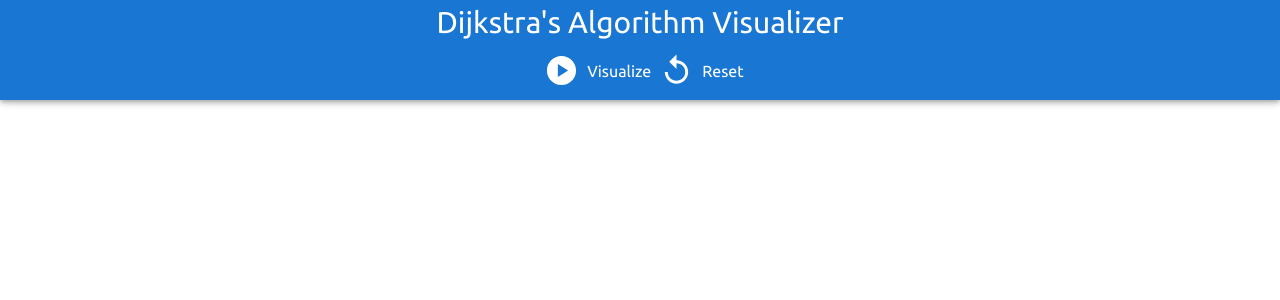
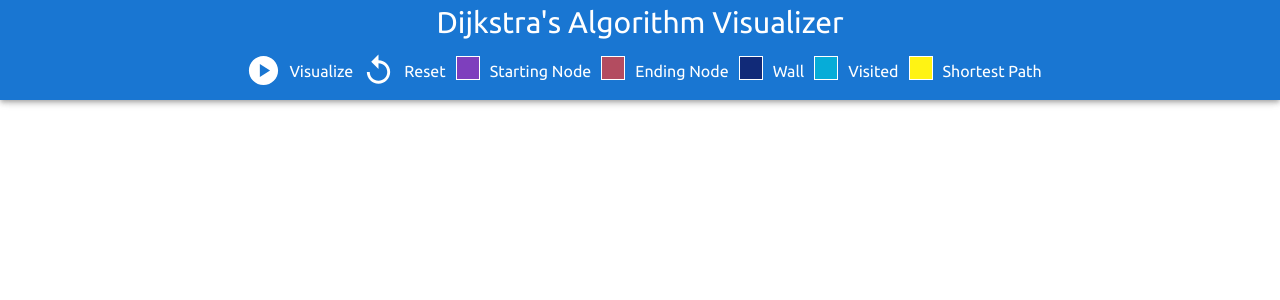
Before and after one commit to Wjpayne/dijkstra-visualizer, a React (Create React App) app: page / in a window 1280 px wide. Both pictures are taken after a click on the button "SKIP TUTORIAL". Shown: the top 300 px of the page. Built offline with nearby package versions, Linux system fonts and the light colour scheme.

Commit message:
add context to persist state

```diff
--- a/src/App.js
+++ b/src/App.js
@@ -3,8 +3,11 @@ import { Tutorial } from "./Tutorial/Tutorial";
 import "./App.css";
 import { LandingPage } from "./Visualizer/LandingPage";
 import { useState } from "react";
+import { useParams } from "./Visualizer/Context/CreateContext";
 
 function App() {
+  console.log(useParams());
+
   const font = "'Ubuntu', sans-serif";
 
   const theme = createTheme({
--- a/src/Tutorial/Pages/PageFive.jsx
+++ b/src/Tutorial/Pages/PageFive.jsx
@@ -61,7 +61,7 @@ export const PageFive = (props) => {
                   "&:hover": { backgroundColor: "transparent" },
                 }}
                 size="large"
-                disableRipple="true"
+                disableRipple
                 onClick={back}
               >
                 Back
@@ -74,7 +74,7 @@ export const PageFive = (props) => {
                   "&:hover": { backgroundColor: "transparent" },
                 }}
                 size="large"
-                disableRipple="true"
+                disableRipple
                 onClick={finish}
               >
                 Finish
--- a/src/Tutorial/Pages/PageFour.jsx
+++ b/src/Tutorial/Pages/PageFour.jsx
@@ -66,7 +66,7 @@ export const PageFour = (props) => {
                   "&:hover": { backgroundColor: "transparent" },
                 }}
                 size="large"
-                disableRipple="true"
+                disableRipple
                 onClick={back}
               >
                 Back
@@ -79,7 +79,7 @@ export const PageFour = (props) => {
                   "&:hover": { backgroundColor: "transparent" },
                 }}
                 size="large"
-                disableRipple="true"
+                disableRipple
                 onClick={next}
               >
                 Next
--- a/src/Tutorial/Pages/PageOne.jsx
+++ b/src/Tutorial/Pages/PageOne.jsx
@@ -59,7 +59,7 @@ export const PageOne = (props) => {
                 "&:hover": { backgroundColor: "transparent" },
               }}
               size="large"
-              disableRipple="true"
+              disableRipple
               onClick={next}
             >
               Start Tutorial
@@ -72,7 +72,7 @@ export const PageOne = (props) => {
                 "&:hover": { backgroundColor: "transparent" },
               }}
               size="large"
-              disableRipple="true"
+              disableRipple
               onClick={skip}
             >
               Skip Tutorial
--- a/src/Tutorial/Pages/PageThree.jsx
+++ b/src/Tutorial/Pages/PageThree.jsx
@@ -66,7 +66,7 @@ export const PageThree = (props) => {
                   "&:hover": { backgroundColor: "transparent" },
                 }}
                 size="large"
-                disableRipple="true"
+                disableRipple
                 onClick={back}
               >
                 Back
@@ -79,7 +79,7 @@ export const PageThree = (props) => {
                   "&:hover": { backgroundColor: "transparent" },
                 }}
                 size="large"
-                disableRipple="true"
+                disableRipple
                 onClick={next}
               >
                 Next
--- a/src/Tutorial/Pages/PageTwo.jsx
+++ b/src/Tutorial/Pages/PageTwo.jsx
@@ -63,7 +63,7 @@ export const PageTwo = (props) => {
                   "&:hover": { backgroundColor: "transparent" },
                 }}
                 size="large"
-                disableRipple="true"
+                disableRipple
                 onClick={back}
               >
                 Back
@@ -76,7 +76,7 @@ export const PageTwo = (props) => {
                   "&:hover": { backgroundColor: "transparent" },
                 }}
                 size="large"
-                disableRipple="true"
+                disableRipple
                 onClick={next}
               >
                 Next
--- /dev/null
+++ b/src/Visualizer/Context/CreateContext.jsx
@@ -0,0 +1,52 @@
+import { useContext, useState, createContext, useEffect, useRef } from "react";
+import { GetGrid } from "../utils/GetGrid";
+
+const context = createContext();
+
+export const useParams = () => {
+  return useContext(context);
+};
+
+export const ParamsProvider = ({ children }) => {
+  const [mode, setmode] = useState(null);
+  const [algo, setalgo] = useState("");
+  const [run, setrun] = useState(false);
+  const [grid, setgrid] = useState(GetGrid(50, 25));
+  const [editing, seteditFlag] = useState(false);
+  const [res, setres] = useState(false);
+  const start = useRef({ x: 25, y: 12 });
+  const end = useRef({ x: 48, y: 23 });
+
+  useEffect(() => {
+    restart();
+  }, [res]);
+
+  function restart() {
+    setgrid(GetGrid(50, 25));
+  }
+
+  return (
+    <div>
+      <context.Provider
+        value={{
+          mode,
+          setmode,
+          algo,
+          setalgo,
+          grid,
+          setgrid,
+          setres,
+          editing,
+          seteditFlag,
+          start,
+          end,
+          run,
+          setrun,
+          res,
+        }}
+      >
+        {children}
+      </context.Provider>
+    </div>
+  );
+};
--- /dev/null
+++ b/src/Visualizer/NavBar/NavBar.css
@@ -0,0 +1,46 @@
+.legend-start {
+  border: 1px solid white;
+  margin: 10px;
+  height: 24px;
+  width: 24px;
+  display: inline-block;
+  background-color: rgb(126, 63, 189);
+}
+
+.legend-end {
+    border: 1px solid white;
+    margin: 10px;
+    height: 24px;
+    width: 24px;
+    display: inline-block;
+    background-color: rgba(223, 65, 65, 0.78);
+  }
+
+  .legend-wall {
+    border: 1px solid white;
+    margin: 10px;
+    height: 24px;
+    width: 24px;
+    display: inline-block;
+    background-color: rgba(16, 21, 95, 0.781);
+  }
+
+  .legend-visited {
+    border: 1px solid white;
+    margin: 10px;
+    height: 24px;
+    width: 24px;
+    display: inline-block;
+    background-color: rgba(0, 190, 218, 0.75);
+
+  }
+
+  .legend-shortestpath {
+    border: 1px solid white;
+    margin: 10px;
+    height: 24px;
+    width: 24px;
+    display: inline-block;
+    background-color: rgb(255, 243, 20);
+
+  }
--- a/src/Visualizer/NavBar/NavBar.jsx
+++ b/src/Visualizer/NavBar/NavBar.jsx
@@ -1,9 +1,13 @@
 import { PlayCircle } from "@mui/icons-material";
-import ReplayIcon from '@mui/icons-material/Replay';
+import ReplayIcon from "@mui/icons-material/Replay";
 import { AppBar, Grid, IconButton, Typography } from "@mui/material";
 import React from "react";
+import "./NavBar.css";
+import { useParams } from "../Context/CreateContext";
 
 export const NavBar = () => {
+
+  const {setres, setrun} = useParams()
   return (
     <div>
       <AppBar sx={{ height: "100px" }}>
@@ -26,6 +30,7 @@ export const NavBar = () => {
                   "&:hover": { backgroundColor: "transparent" },
                   color: "white",
                 }}
+                onClick = {() => {setres((old) => {return !old})}}
               >
                 <PlayCircle fontSize="large" />
               </IconButton>
@@ -37,11 +42,32 @@ export const NavBar = () => {
                   "&:hover": { backgroundColor: "transparent" },
                   color: "white",
                 }}
+                onClick = {() => {setrun((old) => {return !old})}}
               >
                 <ReplayIcon fontSize="large" />
               </IconButton>
             </Grid>
             <Grid item>Reset</Grid>
+            <Grid item>
+              <div className="legend-start"></div>
+            </Grid>
+            <Grid item>Starting Node</Grid>
+            <Grid item>
+              <div className="legend-end"></div>
+            </Grid>
+            <Grid item>Ending Node</Grid>
+            <Grid item>
+              <div className="legend-wall"></div>
+            </Grid>
+            <Grid item>Wall</Grid>
+            <Grid item>
+              <div className="legend-visited"></div>
+            </Grid>
+            <Grid item>Visited</Grid>
+            <Grid item>
+              <div className="legend-shortestpath"></div>
+            </Grid>
+            <Grid item>Shortest Path</Grid>
           </Grid>
         </>
       </AppBar>
--- /dev/null
+++ b/src/Visualizer/utils/GetGrid.jsx
@@ -0,0 +1,15 @@
+
+export function GetGrid(width,height){
+    let grid=[]
+    for (let i =0 ; i<height ; i++){
+      let local=[]
+      for (let j =0 ; j<width ; j++){
+          local.push({x:j,y:i,isstart:false,istarget:false,weight:1,
+          iswall:false})
+          }
+      grid.push(local)
+      }
+    grid[Math.floor(height/2)][Math.floor(width/2)].isstart=true
+    grid[height-2][width-2].istarget=true
+    return  grid
+    }
--- a/src/index.js
+++ b/src/index.js
@@ -3,11 +3,14 @@ import ReactDOM from 'react-dom/client';
 import './index.css';
 import App from './App';
 import reportWebVitals from './reportWebVitals';
+import { ParamsProvider } from './Visualizer/Context/CreateContext';
 
 const root = ReactDOM.createRoot(document.getElementById('root'));
 root.render(
   <React.StrictMode>
+    <ParamsProvider>
     <App />
+    </ParamsProvider>
   </React.StrictMode>
 );
 
```
